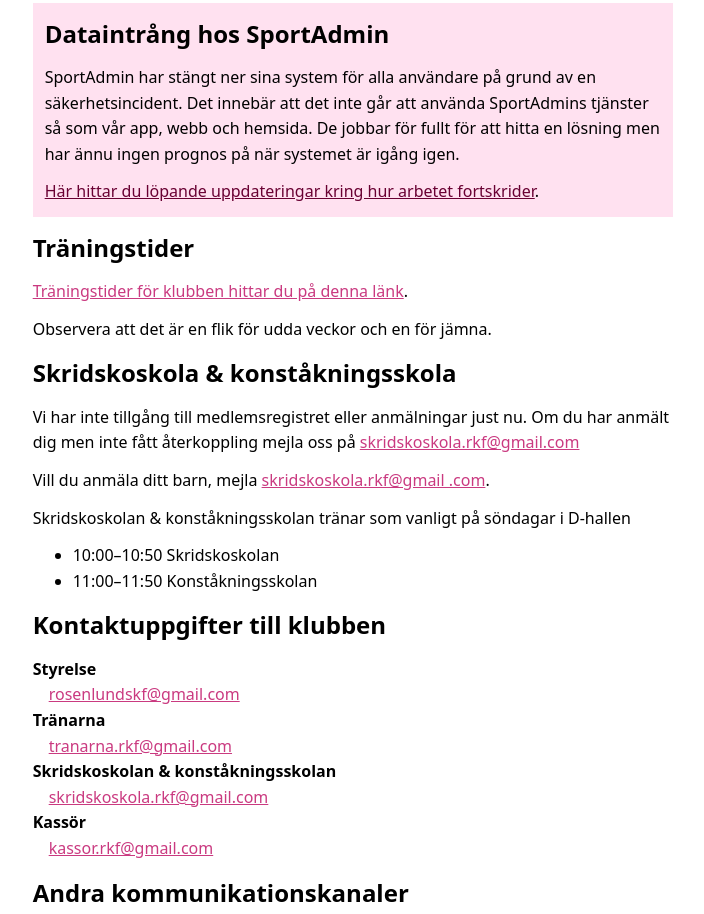
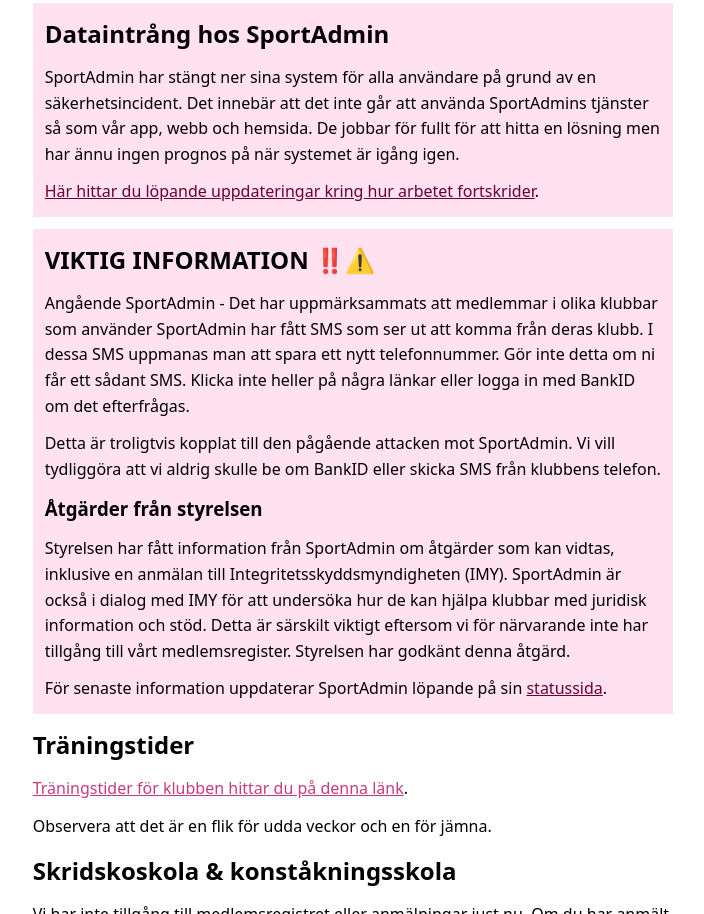
Before and after one commit to Reedyn/rkf-backup, a plain HTML site: page index.html in a window 1280 px wide. Shown: the part 273-1187 px from the top of the page, without its empty margins (287-991 px from the left). Drawn offline with Linux system fonts and the light colour scheme.

Commit message:
add warning

```diff
--- a/index.html
+++ b/index.html
@@ -17,6 +17,15 @@
 				för att hitta en lösning men har ännu ingen prognos på när systemet är igång igen.</p>
 			<p><a href="https://www.sportadmin.se/status/">Här hittar du löpande uppdateringar kring hur arbetet
 				fortskrider</a>.</p>
+		</section>
+		<section class="warning">
+			<h2>VIKTIG INFORMATION ‼️⚠️</h2>
+			<p>Angående SportAdmin -
+				Det har uppmärksammats att medlemmar i olika klubbar som använder SportAdmin har fått SMS som ser ut att komma från deras klubb. I dessa SMS uppmanas man att spara ett nytt telefonnummer. Gör inte detta om ni får ett sådant SMS. Klicka inte heller på några länkar eller logga in med BankID om det efterfrågas.</p>
+			<p>Detta är troligtvis kopplat till den pågående attacken mot SportAdmin. Vi vill tydliggöra att vi aldrig skulle be om BankID eller skicka SMS från klubbens telefon.</p>
+			<h3>Åtgärder från styrelsen</h3>
+			<p>Styrelsen har fått information från SportAdmin om åtgärder som kan vidtas, inklusive en anmälan till Integritetsskyddsmyndigheten (IMY). SportAdmin är också i dialog med IMY för att undersöka hur de kan hjälpa klubbar med juridisk information och stöd. Detta är särskilt viktigt eftersom vi för närvarande inte har tillgång till vårt medlemsregister. Styrelsen har godkänt denna åtgärd.</p>
+			<p>För senaste information uppdaterar SportAdmin löpande på sin <a href="https://www.sportadmin.se/status/">statussida</a>.</p>
 		</section>
 		<h2>Träningstider</h2>
 		<p><a
```
